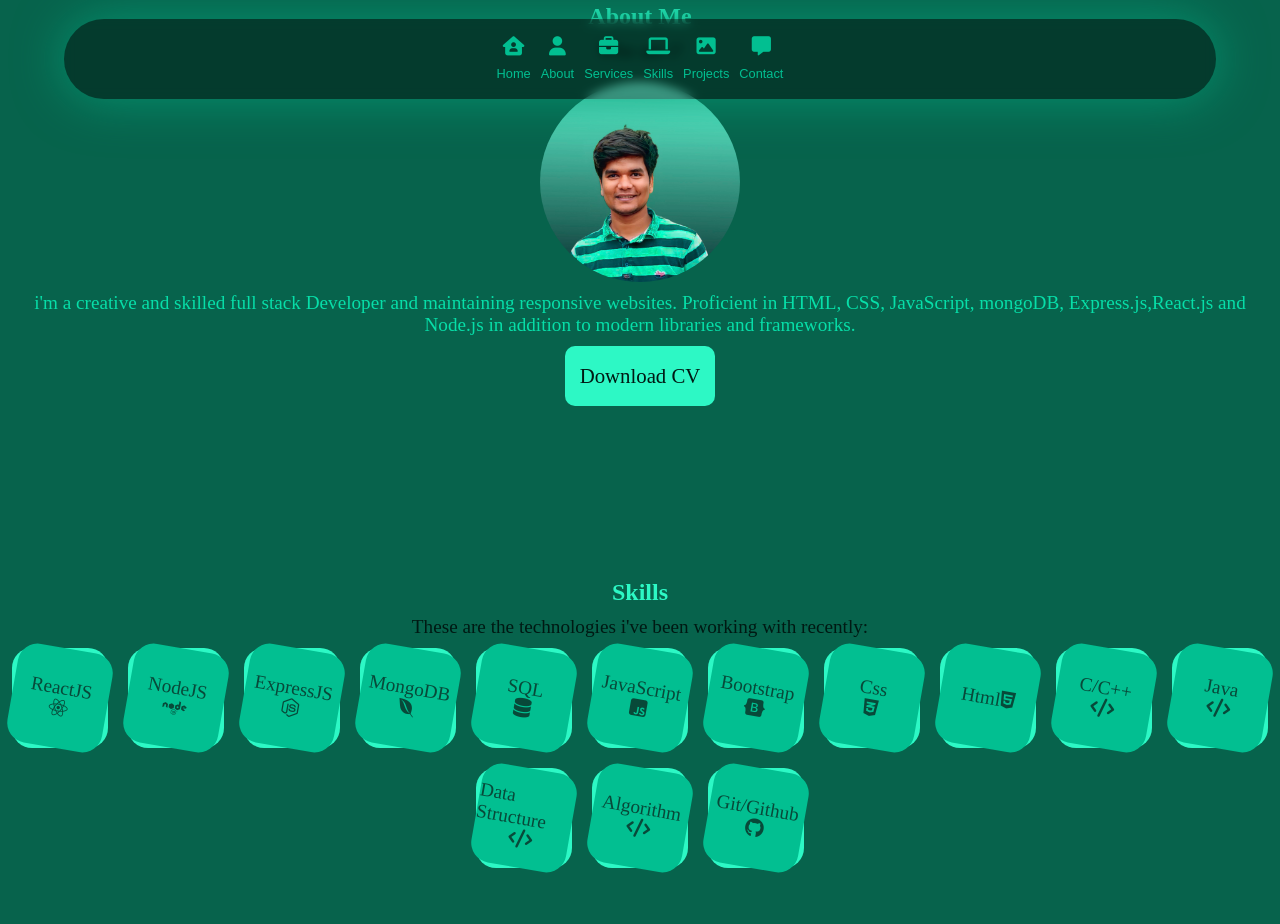
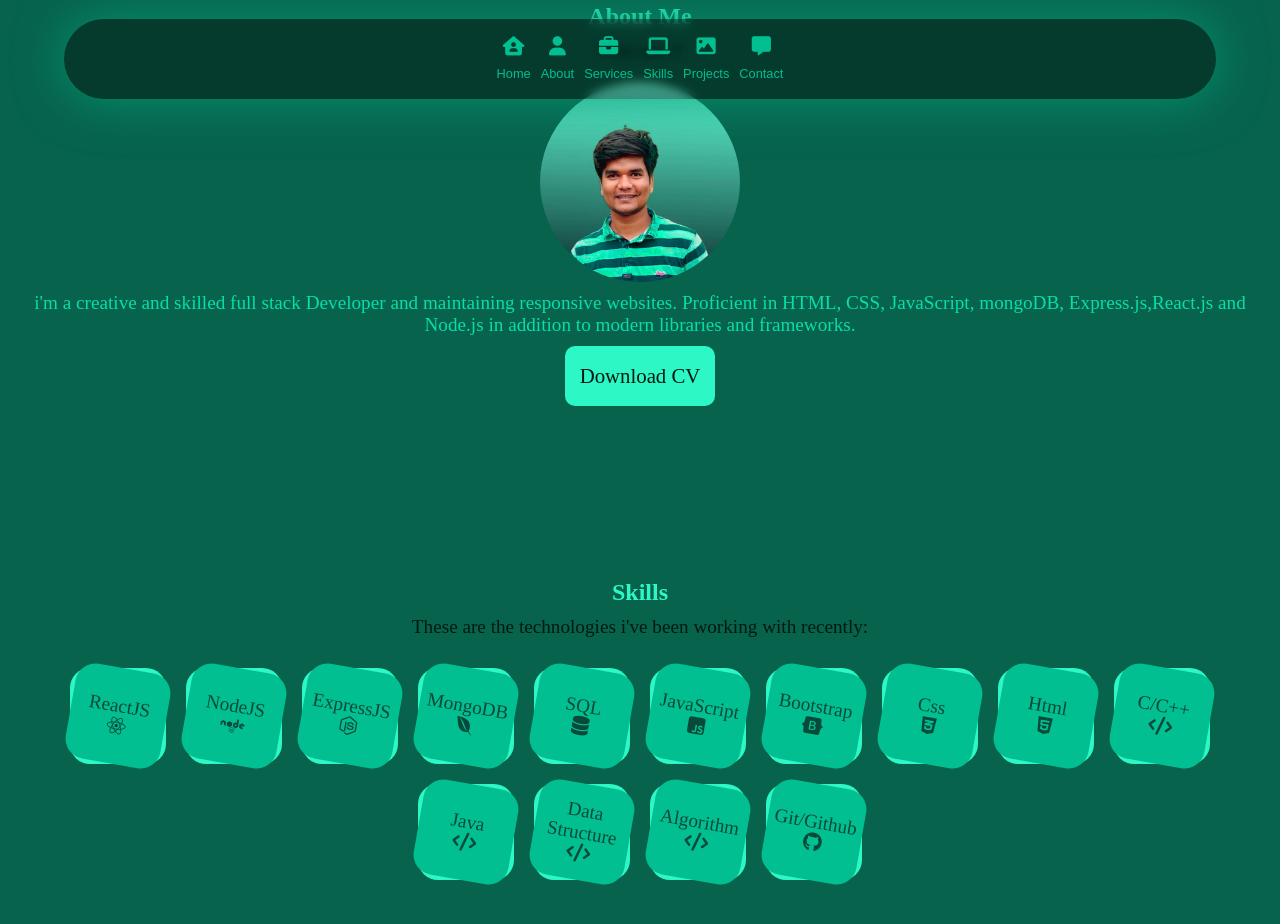
Before and after one commit to itssaheb/My-Personal-Portfolio, a plain HTML site: page index.html in a window 1280 px wide. Shown: the part 686-1610 px from the top of the page. Drawn offline with Linux system fonts and the light colour scheme.

Commit message:
second commit

```diff
--- a/Css/style.css
+++ b/Css/style.css
@@ -274,6 +274,7 @@ body {
     display: flex;
     flex-wrap: wrap;
     justify-content: center;
+    padding: 20px;
 
 }
 .inner-box{
@@ -283,13 +284,14 @@ body {
 }
 .inner-box,.outer-box{
     width: 6rem;
-    height: 100px;
+    height: 6rem;
     border-radius: 20px;
     cursor: pointer;
 
 }
 .outer-box{
     display: flex;
+    text-align: center;
     justify-content: center;
     align-items: center;
     font-size: 1.2rem;
@@ -302,8 +304,6 @@ body {
 .skill-list{
     display:flex;
     flex-direction: column;
-    justify-content: center;
-    align-items: center;
 
 }
 
--- a/index.html
+++ b/index.html
@@ -6,7 +6,7 @@
     <meta http-equiv="X-UA-Compatible" content="IE=edge">
     <meta name="viewport" content="width=device-width, initial-scale=1.0">
     <link rel="stylesheet" href="https://cdnjs.cloudflare.com/ajax/libs/font-awesome/4.7.0/css/font-awesome.min.css">
-    <title>Nav Bar</title>
+    <title>Saheb</title>
     <link rel="stylesheet" href="Css/style.css">
 </head>
 
@@ -123,7 +123,7 @@
                     <div class="outer-box"><Css class="skill-list">Css <i class="fa-brands fa-css3-alt"></i></p></div>
                 </div>
                 <div class="inner-box">
-                    <div class="outer-box"><Html class="skill-list">Html <i class="fa-brands fa-html5"></i></p></div>
+                    <div class="outer-box"><p class="skill-list">Html <i class="fa-brands fa-html5"></i></p></div>
                 </div>
                 <div class="inner-box">
                     <div class="outer-box"><C class="skill-list">C/C++ <i class="fa-solid fa-code"></i></p></div>
```
